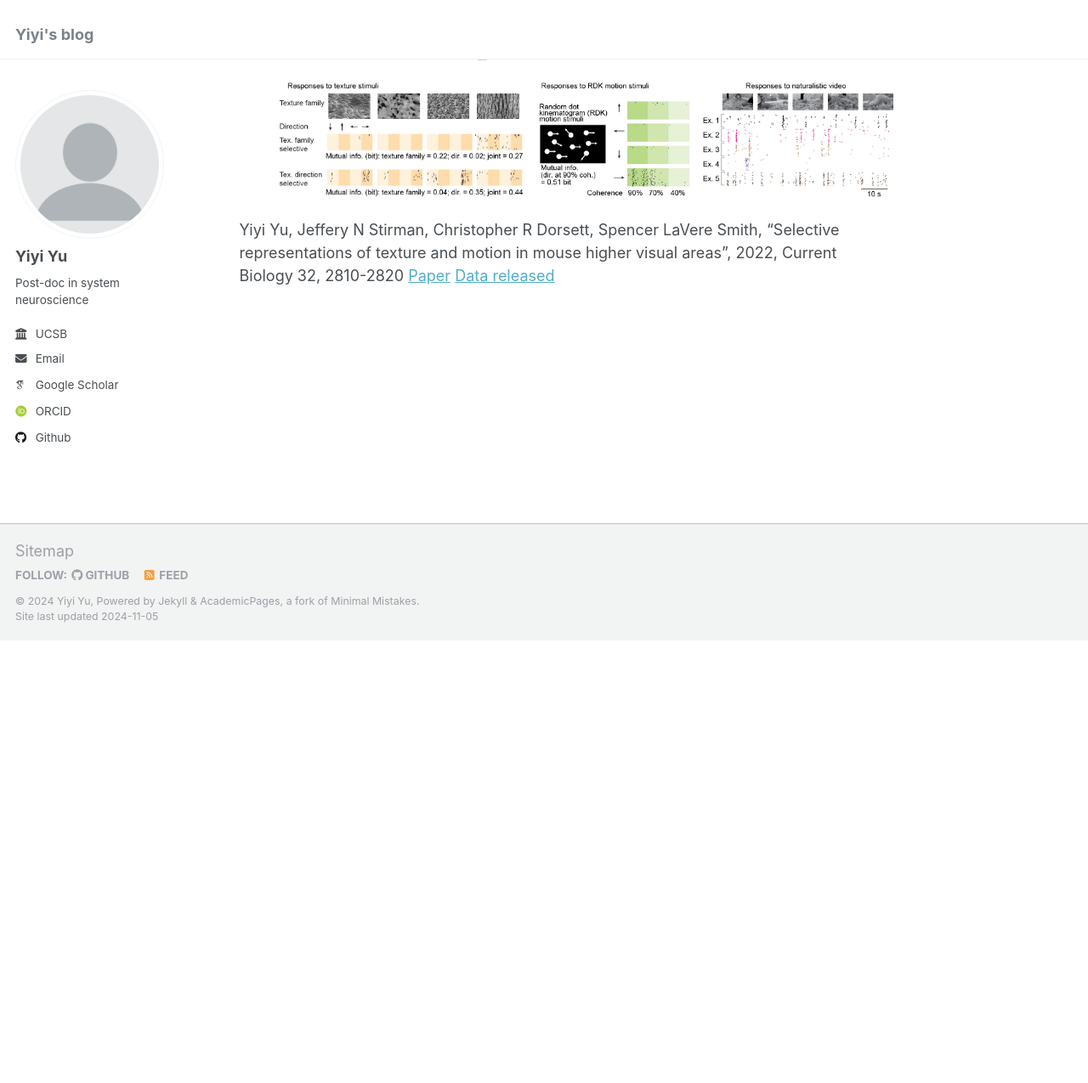
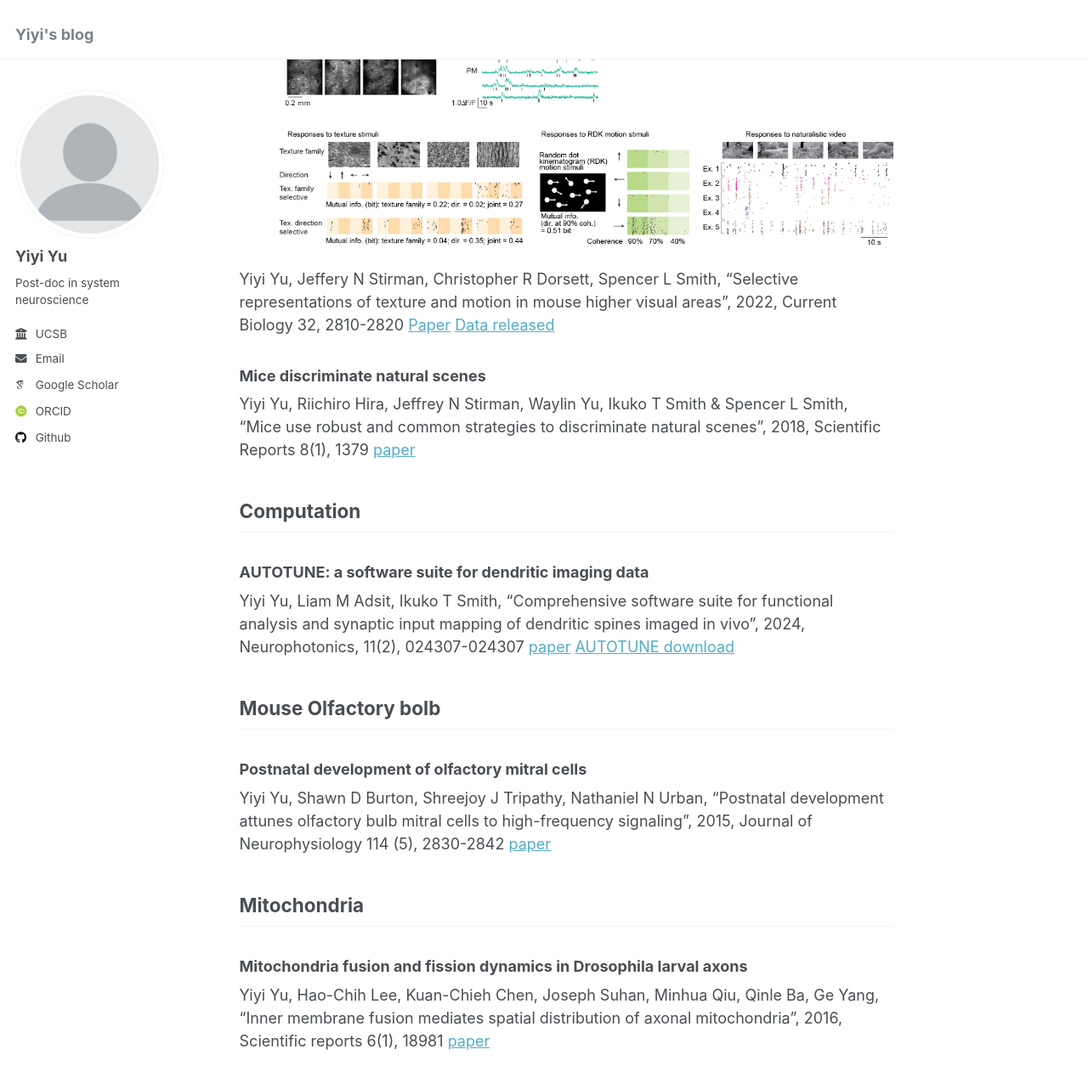
Before and after one commit to yuyiyi/yuyiyi.github.io, a Jekyll site: the page built from _pages/about.md, in a window 1280 px wide and 1400 px high, scrolled down 646 px. Shown: the top 1275 px of the window at 85% size. Built offline with Jekyll 4.4.1, drawn with Linux system fonts in a browser that asks for light colours; some web fonts are replaced; some of the changed text lies outside the part shown.

Commit message:
Update about.md

```diff
--- a/_pages/about.md
+++ b/_pages/about.md
@@ -7,16 +7,16 @@ redirect_from:
   - /about.html
 ---
 
-This is the blog page of Yiyi Yu, a postdoc researcher in a [neuroscience and neuro-engineering lab](https://slslab.org/)
+This is the blog page of Yiyi Yu, a postdoc researcher in a [neuroscience and neuro-engineering lab](https://slslab.org/) at UCSB.
 
 Publications
 ======
-
 ------
+## Mouse vision
 ### Correlation within and inter-visual cortical areas
 
 
-Yiyi Yu, Jeffery N Stirman, Christopher R Dorsett, Spencer LaVere Smith, "Visual information is broadcast among cortical areas in discrete channels", 2024, eLife13:RP97848
+Yiyi Yu, Jeffery N Stirman, Christopher R Dorsett, Spencer L Smith, "Visual information is broadcast among cortical areas in discrete channels", 2024, eLife13:RP97848
 [Paper](https://elifesciences.org/reviewed-preprints/97848)
 
 
@@ -25,6 +25,35 @@ This work found visual texture and motion features are segregated into putative
 
 ![TextureMotionSegregation](/images/TextureMotionSegregation_summary.jpg)
 
-Yiyi Yu, Jeffery N Stirman, Christopher R Dorsett, Spencer LaVere Smith, "Selective representations of texture and motion in mouse higher visual areas", 2022, Current Biology 32, 2810-2820
+Yiyi Yu, Jeffery N Stirman, Christopher R Dorsett, Spencer L Smith, "Selective representations of texture and motion in mouse higher visual areas", 2022, Current Biology 32, 2810-2820
 [Paper](https://www.cell.com/current-biology/pdf/S0960-9822(22)00730-8.pdf)
 [Data released](https://github.com/yuyiyi/Tuning-of-mouse-higher-visual-area)
+
+
+### Mice discriminate natural scenes
+
+Yiyi Yu, Riichiro Hira, Jeffrey N Stirman, Waylin Yu, Ikuko T Smith & Spencer L Smith, “Mice use robust and common strategies to discriminate natural scenes”, 2018, Scientific Reports 8(1), 1379
+[paper](https://www.nature.com/articles/s41598-017-19108-w)
+
+
+## Computation
+### AUTOTUNE: a software suite for dendritic imaging data
+
+Yiyi Yu, Liam M Adsit, Ikuko T Smith, “Comprehensive software suite for functional analysis and synaptic input mapping of dendritic spines imaged in vivo”, 2024, Neurophotonics, 11(2), 024307-024307
+[paper](https://www.spiedigitallibrary.org/journals/neurophotonics/volume-11/issue-02/024307/Comprehensive-software-suite-for-functional-analysis-and-synaptic-input-mapping/10.1117/1.NPh.11.2.024307.full)
+[AUTOTUNE download](https://github.com/yuyiyi/AUTOTUNE-for-Dendritic-imaging)
+
+
+
+## Mouse Olfactory bolb
+### Postnatal development of olfactory mitral cells
+
+Yiyi Yu, Shawn D Burton, Shreejoy J Tripathy, Nathaniel N Urban, “Postnatal development attunes olfactory bulb mitral cells to high-frequency signaling”, 2015, Journal of Neurophysiology 114 (5), 2830-2842
+[paper](https://journals.physiology.org/doi/full/10.1152/jn.00315.2015)
+
+
+## Mitochondria
+### Mitochondria fusion and fission dynamics in Drosophila larval axons
+
+Yiyi Yu, Hao-Chih Lee, Kuan-Chieh Chen, Joseph Suhan, Minhua Qiu, Qinle Ba, Ge Yang, “Inner membrane fusion mediates spatial distribution of axonal mitochondria”, 2016, Scientific reports 6(1), 18981
+[paper](https://www.nature.com/articles/srep18981#:~:text=A%20model%20of%20how%20local,the%20renewal%20is%20successfully%20completed.)
```
